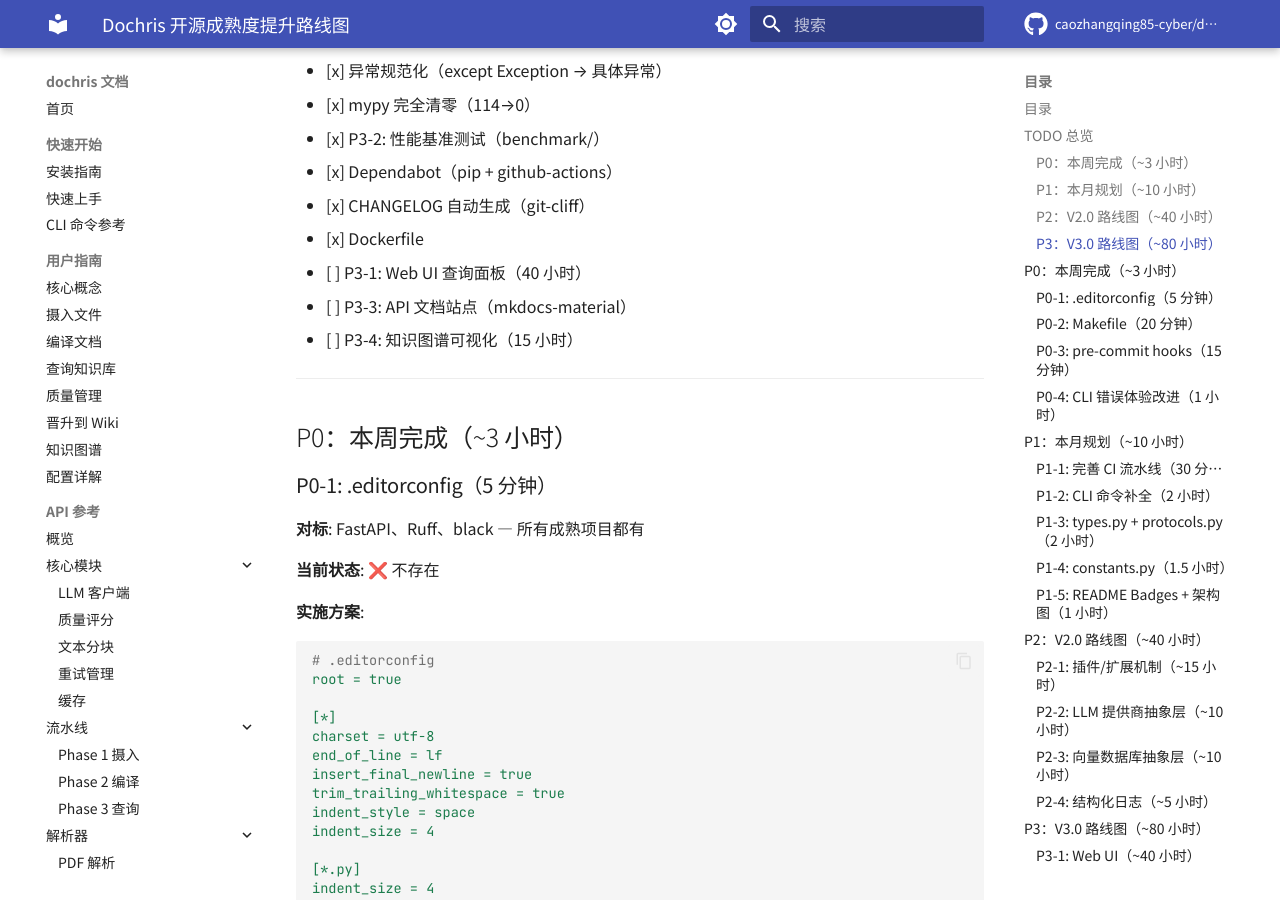
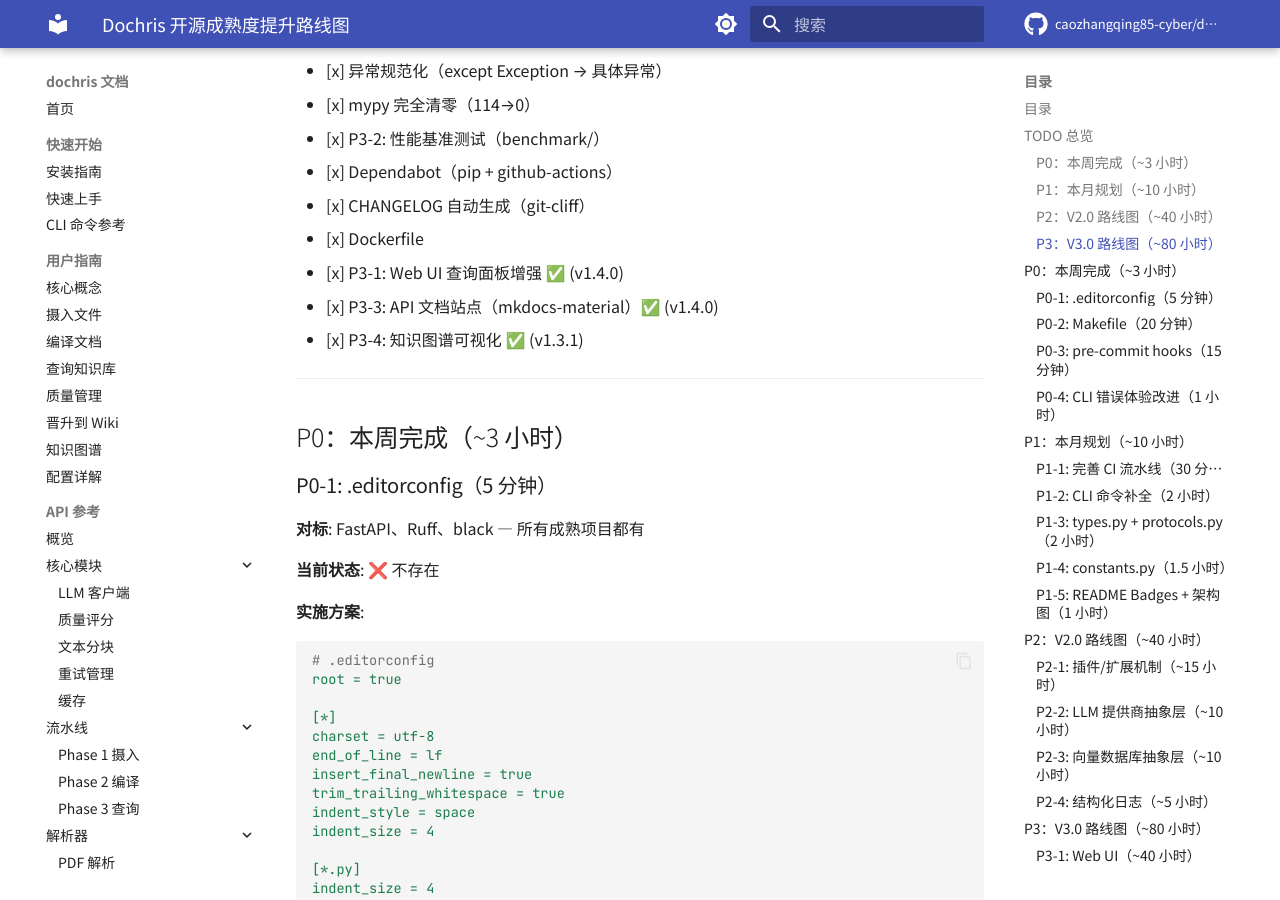
Before and after one commit to caozhangqing85-cyber/dochris, an MkDocs documentation site: the page built from docs/ROADMAP.md, in a window 1280 px wide and 900 px high, scrolled down 2024 px. Built offline with MkDocs 1.6.1 and Material for MkDocs 9.7.7, drawn with Linux system fonts in a browser that asks for light colours; comment, search, counter and statistics services are not loaded.

Commit message:
docs: update ROADMAP - all P3 items completed

```diff
--- a/docs/ROADMAP.md
+++ b/docs/ROADMAP.md
@@ -65,9 +65,9 @@
 - [x] Dependabot（pip + github-actions）
 - [x] CHANGELOG 自动生成（git-cliff）
 - [x] Dockerfile
-- [ ] P3-1: Web UI 查询面板（40 小时）
-- [ ] P3-3: API 文档站点（mkdocs-material）
-- [ ] P3-4: 知识图谱可视化（15 小时）
+- [x] P3-1: Web UI 查询面板增强 ✅ (v1.4.0)
+- [x] P3-3: API 文档站点（mkdocs-material）✅ (v1.4.0)
+- [x] P3-4: 知识图谱可视化 ✅ (v1.3.1)
 
 ---
 
```
